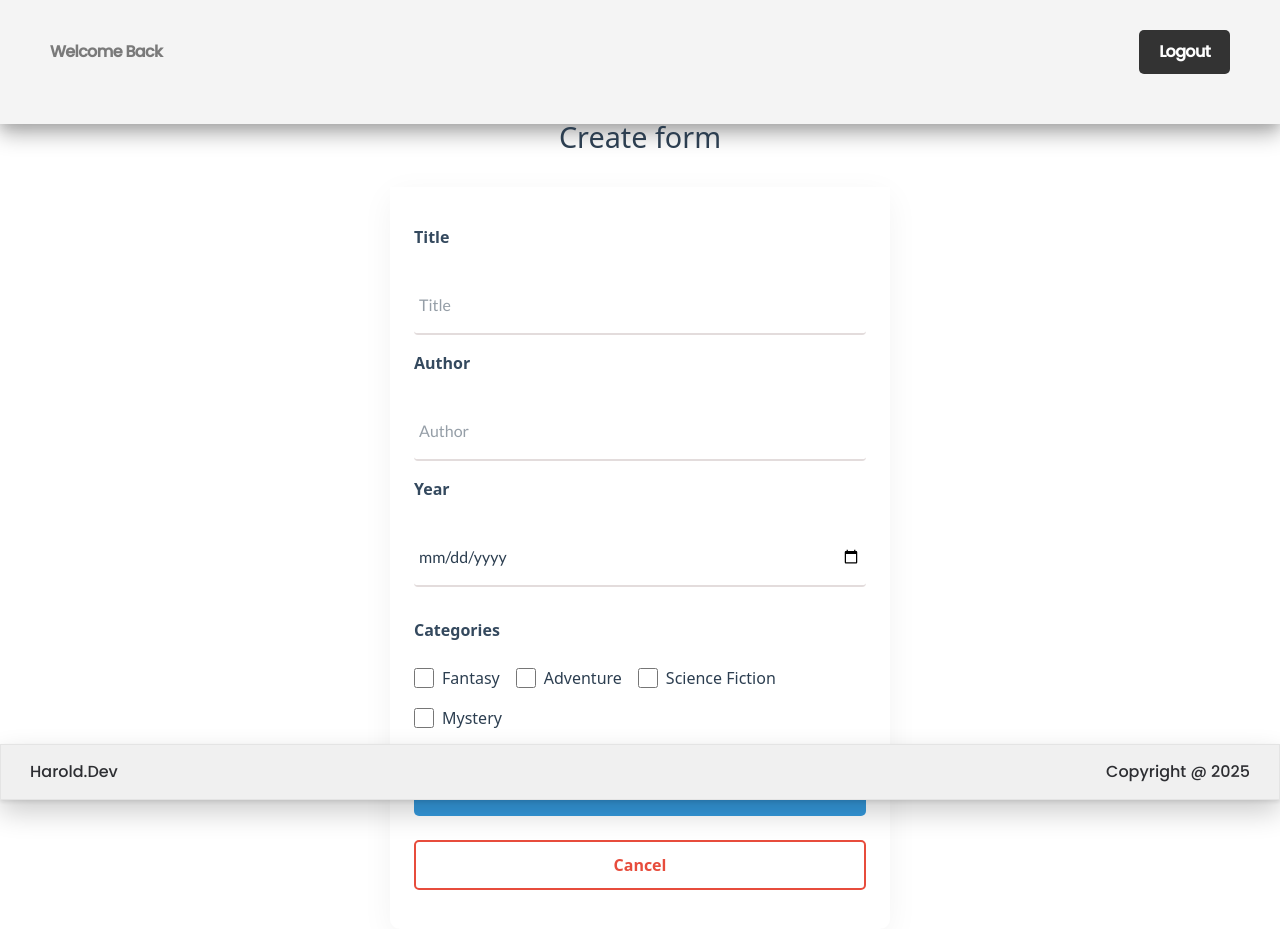
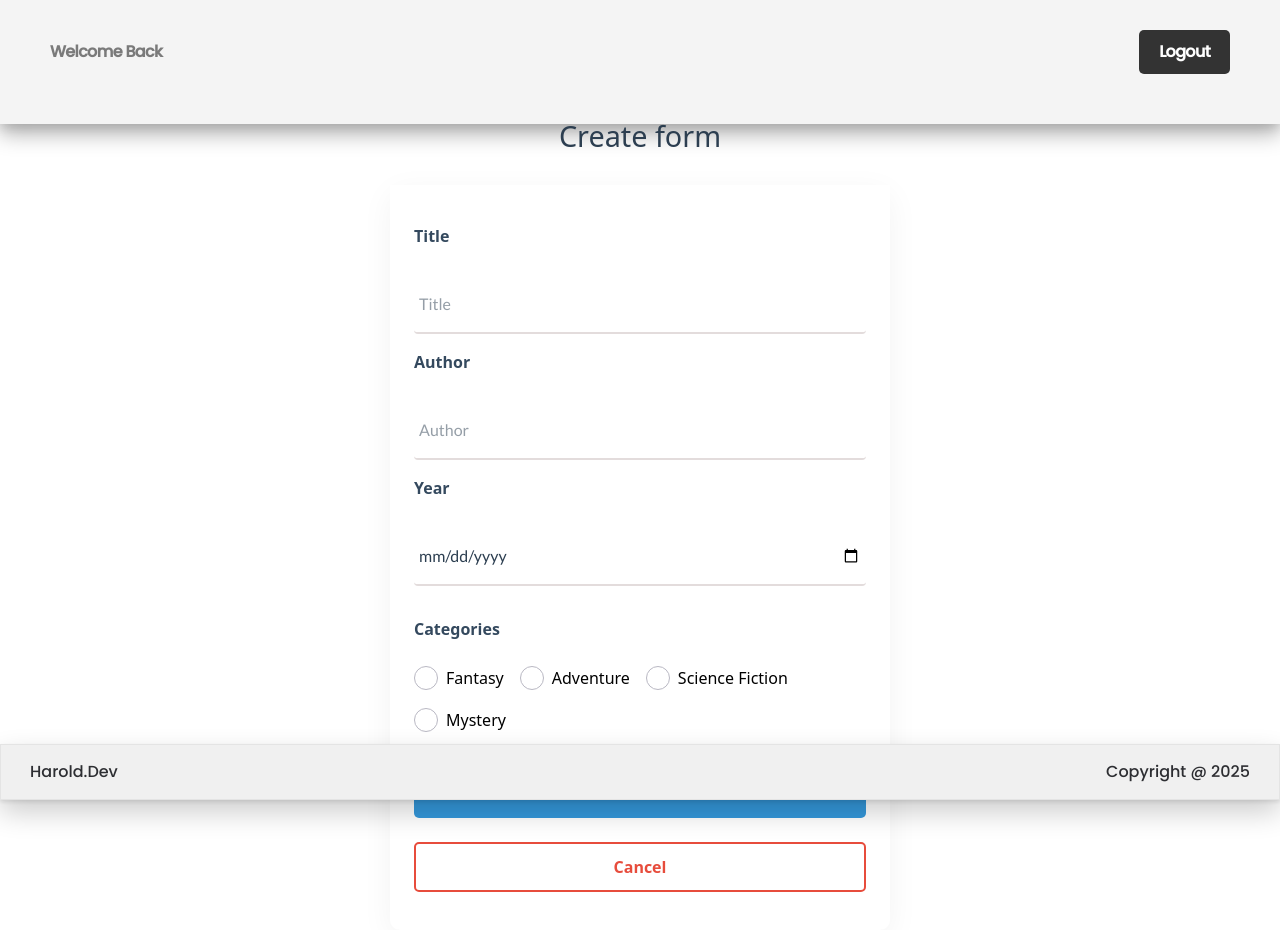
Before and after one commit to harold102400/library-management-system-ui, a React (Vite) app: page /create in a window 1280 px wide. Built offline with nearby package versions, Linux system fonts and the light colour scheme; no server answers; sample sign-in values are in the browser's storage; a web font is replaced by a local one.

Commit message:
Implement new style for checkbox in create and edit forms

```diff
--- a/src/components/FormFields/FormStyles.css
+++ b/src/components/FormFields/FormStyles.css
@@ -137,6 +137,100 @@
     padding: 0;
   }
 
+  .checkbox-wrapper-15 .cbx {
+    -webkit-user-select: none;
+    user-select: none;
+    -webkit-tap-highlight-color: transparent;
+    cursor: pointer;
+  }
+  .checkbox-wrapper-15 .cbx span {
+    display: inline-block;
+    vertical-align: middle;
+    transform: translate3d(0, 0, 0);
+  }
+  .checkbox-wrapper-15 .cbx span:first-child {
+    position: relative;
+    width: 24px;
+    height: 24px;
+    border-radius: 50%;
+    transform: scale(1);
+    vertical-align: middle;
+    border: 1px solid #B9B8C3;
+    transition: all 0.2s ease;
+  }
+  .checkbox-wrapper-15 .cbx span:first-child svg {
+    position: absolute;
+    z-index: 1;
+    top: 8px;
+    left: 6px;
+    fill: none;
+    stroke: white;
+    stroke-width: 2;
+    stroke-linecap: round;
+    stroke-linejoin: round;
+    stroke-dasharray: 16px;
+    stroke-dashoffset: 16px;
+    transition: all 0.3s ease;
+    transition-delay: 0.1s;
+    transform: translate3d(0, 0, 0);
+  }
+  .checkbox-wrapper-15 .cbx span:first-child:before {
+    content: "";
+    width: 100%;
+    height: 100%;
+    background: #506EEC;
+    display: block;
+    transform: scale(0);
+    opacity: 1;
+    border-radius: 50%;
+    transition-delay: 0.2s;
+  }
+  .checkbox-wrapper-15 .cbx span:last-child {
+    margin-left: 8px;
+  }
+  .checkbox-wrapper-15 .cbx span:last-child:after {
+    content: "";
+    position: absolute;
+    top: 8px;
+    left: 0;
+    height: 1px;
+    width: 100%;
+    background: #B9B8C3;
+    transform-origin: 0 0;
+    transform: scaleX(0);
+  }
+  .checkbox-wrapper-15 .cbx:hover span:first-child {
+    border-color: #3c53c7;
+  }
+
+  .checkbox-wrapper-15 .inp-cbx:checked + .cbx span:first-child {
+    border-color: #3c53c7;
+    background: #3c53c7;
+    animation: check-15 0.6s ease;
+  }
+  .checkbox-wrapper-15 .inp-cbx:checked + .cbx span:first-child svg {
+    stroke-dashoffset: 0;
+  }
+  .checkbox-wrapper-15 .inp-cbx:checked + .cbx span:first-child:before {
+    transform: scale(2.2);
+    opacity: 0;
+    transition: all 0.6s ease;
+  }
+  .checkbox-wrapper-15 .inp-cbx:checked + .cbx span:last-child {
+    color: #B9B8C3;
+    transition: all 0.3s ease;
+  }
+  .checkbox-wrapper-15 .inp-cbx:checked + .cbx span:last-child:after {
+    transform: scaleX(1);
+    transition: all 0.3s ease;
+  }
+
+  @keyframes check-15 {
+    50% {
+      transform: scale(1.2);
+    }
+  }
+
   @media (max-width: 480px) {
     .form {
       padding: 1.5rem;
--- a/src/pages/create/Create.tsx
+++ b/src/pages/create/Create.tsx
@@ -102,17 +102,29 @@ export const Create = () => {
           <div className="categories">
             <p className="categories-header">Categories</p>
             {["Fantasy", "Adventure", "Science Fiction", "Mystery"].map(
-              (genre) => (
-                <div className="checkbox-container" key={genre}>
+              (genre, index) => {
+                const checkboxId = `cbx-genre-${index}`;
+                return (
+                  <div className="checkbox-wrapper-15" key={genre}>
                     <input
+                      className="inp-cbx"
+                      id={checkboxId}
                       type="checkbox"
-                  className="checkbox-input"
+                      style={{ display: "none" }}
                       value={genre}
                       {...register("genre")}
                     />
-                  <label className="checkbox-label">{genre}</label>
+                    <label className="cbx" htmlFor={checkboxId}>
+                      <span>
+                        <svg width="12px" height="9px" viewBox="0 0 12 9">
+                          <polyline points="1 5 4 8 11 1"></polyline>
+                        </svg>
+                      </span>
+                      <span>{genre}</span>
+                    </label>
                   </div>
-              )
+                );
+              }
             )}
           </div>
 
--- a/src/pages/edit/Edit.tsx
+++ b/src/pages/edit/Edit.tsx
@@ -10,19 +10,24 @@ import { useEffect } from "react";
 import "../../components/FormFields/FormStyles.css";
 import { handleApiError } from "../../utils/handleApiErrors";
 
-
 export const Edit = () => {
   const { edit, book, getOneBook } = useLibrary();
-  const { register, handleSubmit, formState: { errors }, setValue, watch } = useForm<BookPropType>({
+  const {
+    register,
+    handleSubmit,
+    formState: { errors },
+    setValue,
+    watch,
+  } = useForm<BookPropType>({
     defaultValues: {
-      title: '',
-      author: '',
-      year: '',
+      title: "",
+      author: "",
+      year: "",
       isFavorite: 0,
-      genre: '[]'
-    }
+      genre: "[]",
+    },
   });
-  const {id} = useParams()
+  const { id } = useParams();
   const parsedBookId = Number(id);
 
   useEffect(() => {
@@ -43,7 +48,6 @@ export const Edit = () => {
   const navigate = useNavigate();
   const userId = user_id.user_id;
 
-
   const submitForm = async (data: BookPropType) => {
     try {
       const newData = {
@@ -53,10 +57,10 @@ export const Edit = () => {
       };
 
       await edit(newData, parsedBookId);
-      navigate('/books');
+      navigate("/books");
     } catch (error: unknown) {
-      const errorMessage = handleApiError(error)
-      handlError(errorMessage)
+      const errorMessage = handleApiError(error);
+      handlError(errorMessage);
     }
   };
   const genreValues = watch("genre");
@@ -76,15 +80,14 @@ export const Edit = () => {
                 setValueAs: (value) => value.trim(),
                 pattern: {
                   value: /^[A-Za-zÀ-ÿ0-9\s.@]+$/,
-                  message: "Title must contain only letters and spaces"
+                  message: "Title must contain only letters and spaces",
                 },
                 maxLength: {
                   value: 200,
-                  message: "Title cannot be longer than 200 characters"
-                }
+                  message: "Title cannot be longer than 200 characters",
+                },
               })}
             />
-
           </FormField>
 
           <FormField label="Author" error={errors.author?.message}>
@@ -97,12 +100,12 @@ export const Edit = () => {
                 setValueAs: (value) => value.trim(),
                 pattern: {
                   value: /^[A-Za-zÀ-ÿ0-9\s.@]+$/,
-                  message: "Author must contain only letters and spaces"
+                  message: "Author must contain only letters and spaces",
                 },
                 maxLength: {
                   value: 100,
-                  message: "Author cannot be longer than 100 characters"
-                }
+                  message: "Author cannot be longer than 100 characters",
+                },
               })}
             />
           </FormField>
@@ -113,25 +116,39 @@ export const Edit = () => {
               placeholder="Year"
               className="form-input"
               {...register("year", {
-                required: "This field is required and cannot be empty"
+                required: "This field is required and cannot be empty",
               })}
             />
           </FormField>
 
           <div className="categories">
             <p className="categories-header">Categories</p>
-            {["Fantasy", "Adventure", "Science Fiction", "Mystery"].map((genre) => (
-              <div className="checkbox-container" key={genre}>
+            {["Fantasy", "Adventure", "Science Fiction", "Mystery"].map(
+              (genre, index) => {
+                const checkboxId = `cbx-genre-${index}`;
+                return (
+                  <div className="checkbox-wrapper-15" key={genre}>
                     <input
+                      className="inp-cbx"
+                      id={checkboxId}
                       type="checkbox"
-                  className="checkbox-input"
+                      style={{ display: "none" }}
                       value={genre}
                       {...register("genre")}
                       checked={genreValues?.includes(genre)}
                     />
-                <label className="checkbox-label">{genre}</label>
+                    <label className="cbx" htmlFor={checkboxId}>
+                      <span>
+                        <svg width="12px" height="9px" viewBox="0 0 12 9">
+                          <polyline points="1 5 4 8 11 1"></polyline>
+                        </svg>
+                      </span>
+                      <span>{genre}</span>
+                    </label>
                   </div>
-            ))}
+                );
+              }
+            )}
           </div>
 
           {/* <FormField label="Favorite" error={errors.isFavorite?.message}>
@@ -144,10 +161,14 @@ export const Edit = () => {
         </FieldSet>
 
         <FormField>
-          <button type="submit" className="form-button">Edit this book</button>
+          <button type="submit" className="form-button">
+            Edit this book
+          </button>
         </FormField>
         <FormField>
-          <Link to="/books" className="cancel-button">Cancel</Link>
+          <Link to="/books" className="cancel-button">
+            Cancel
+          </Link>
         </FormField>
       </form>
     </div>
```
Lines whose indentation alone changed are shown as unchanged.
